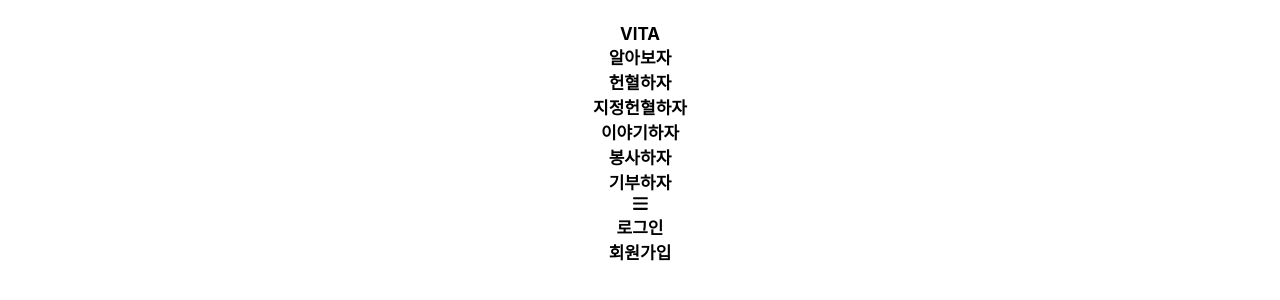
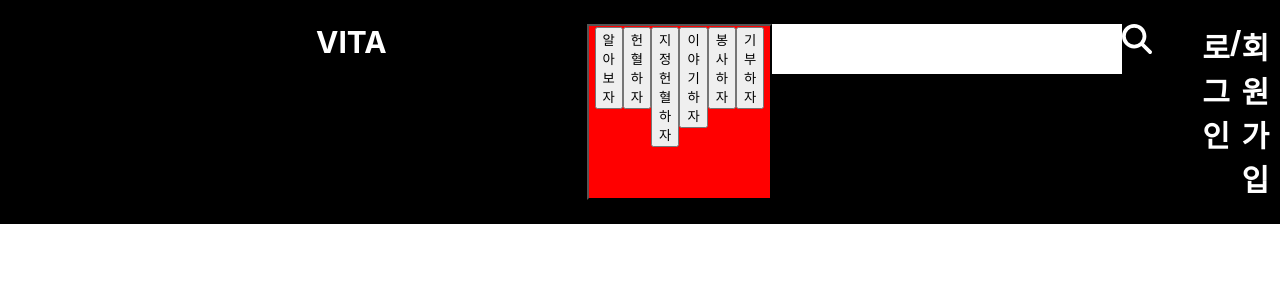
Before and after one commit to BC-VITA/VITA-FRONT, a React (Create React App) app in the folder vita/: page /BloodDonation in a window 1280 px wide. Shown: the top 300 px of the page. Built offline with nearby package versions, Linux system fonts and the light colour scheme; the HTML template or start-up script is replaced by a standard one.

Commit message:
navbar 미완성버전

```diff
--- a/vita/src/components/navbar.jsx
+++ b/vita/src/components/navbar.jsx
@@ -1,36 +1,90 @@
 import styled from 'styled-components';
 import { FontAwesomeIcon } from '@fortawesome/react-fontawesome';
-import { faBars } from '@fortawesome/free-solid-svg-icons';
+import { faMagnifyingGlass } from '@fortawesome/free-solid-svg-icons';
+import BloodDonation from '../pages/BloodDonation';
+import DesignatedBloodDonation from '../pages/DesignatedBloodDonation';
+import Story from '../pages/Story';
+import Service from '../pages/Service';
+import Donation from '../pages/Donation';
+import Find from '../pages/Find';
+import { useNavigate } from 'react-router-dom';
 
 const navbar = () => {
+  const Navigate = useNavigate;
+  const BloodDonation = () => {
+
+    Navigate('/BloodDonation');
+  };
+  const DesignatedBloodDonation = () => {
+    Navigate('/DesignatedBloodDonation');
+  };
+  const Story = () => {
+    Navigate('/Story');
+  };
+  const Service = () => {
+    Navigate('/Service');
+  };
+  const Donation = () => {
+    Navigate('/Donation');
+  };
+  const Find = () => {
+    Navigate('/Find');
+  };
   return (
     <NavigationStyled>
-      <div>
-        <div>VITA</div>
-        <div>알아보자</div>
-        <div>헌혈하자</div>
-        <div>지정헌혈하자</div>
-        <div>이야기하자</div>
-        <div>봉사하자</div>
-        <div>기부하자</div>
-        <div>
-          <div></div>
-          <FontAwesomeIcon icon={faBars} />
-        </div>
-        <div>
+        <NavigationStyledvita>VITA</NavigationStyledvita>
+        <NavigationStyledmenu>
+          <button onClick={Find}>알아보자</button>
+          <button onClick={BloodDonation}>헌혈하자</button>
+          <button onClick={DesignatedBloodDonation}>지정헌혈하자</button>
+          <button onClick={Story}>이야기하자</button>
+          <button onClick={Service}>봉사하자</button>
+          <button onClick={Donation}>기부하자</button>
+        </NavigationStyledmenu>
+        <NavigationStyledsearch>
+          <NavigationStyledbox></NavigationStyledbox>
+          <FontAwesomeIcon icon={faMagnifyingGlass} />
+        </NavigationStyledsearch>
+        <NavigationStyledstate>
           <div>로그인</div>
+          <div>/</div>
           <div>회원가입</div>
-        </div>
-      </div>
-    </NavigationStyled>
+        </NavigationStyledstate>
+      </NavigationStyled>
   );
 };
 
+const NavigationStyledvita = styled.div`
+  margin-left:300px;
+  margin-right:200px;
+`;
 const NavigationStyled = styled.div`
   font-weight: 700;
-  font-size: 17px;
+  font-size: 30px;
+  color: white;
   padding: 24px 16px;
   text-align: center;
+  display:flex;
+  background-color:black;
+`;
+const NavigationStyledmenu = styled.button`
+  display:flex;
+  background-color:red;
+  margin-left:0px;
+`;
+const NavigationStyledstate = styled.div`
+  display:flex;
+  margin-right:270px;
+`;
+const NavigationStyledsearch = styled.div`
+  display:flex;
+  margin-right:50px;
+`;
+const NavigationStyledbox = styled.div`
+  display:flex;
+  width:350px;
+  height:50px;
+  background-color:white;
 `;
 
 export default navbar;
```
Also changed, not shown: vita/src/components/Header.jsx (added, +34 -0 lines), 2 other files (tests, documents, lock files or other folders).
